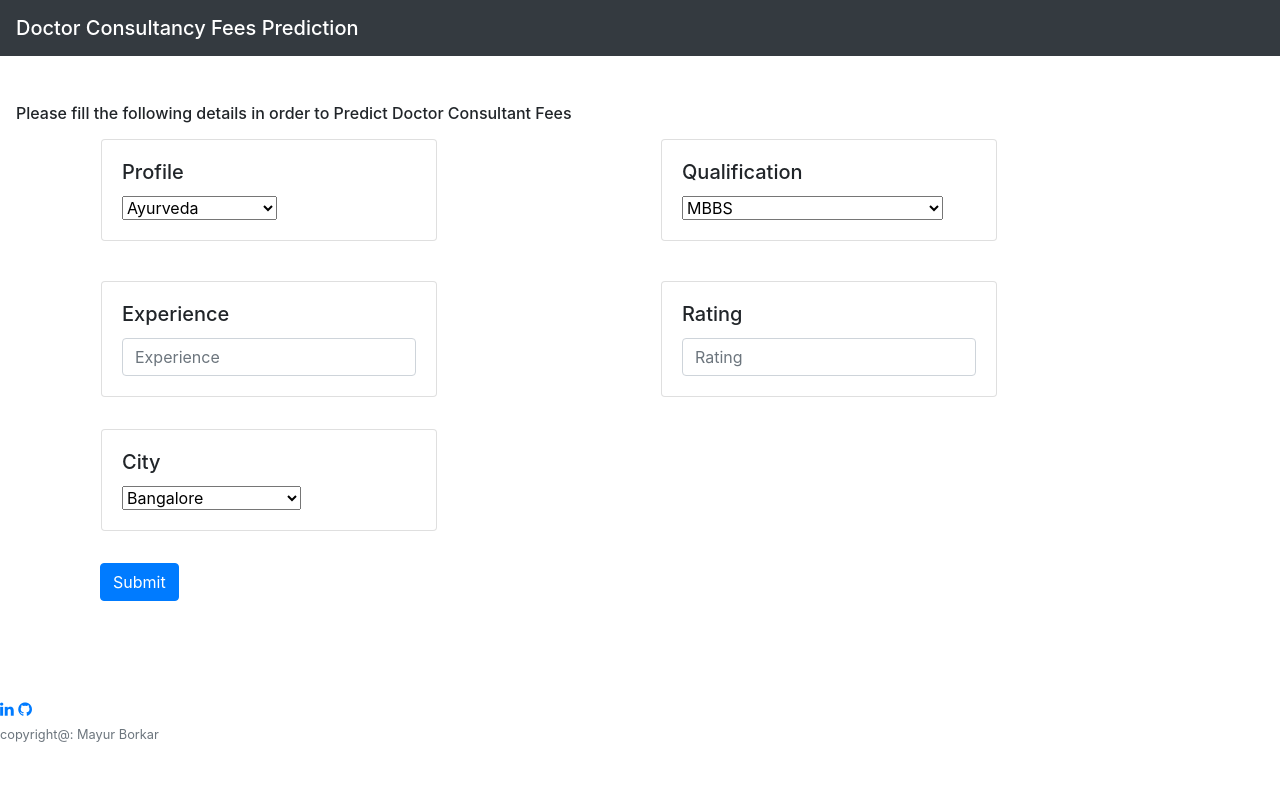
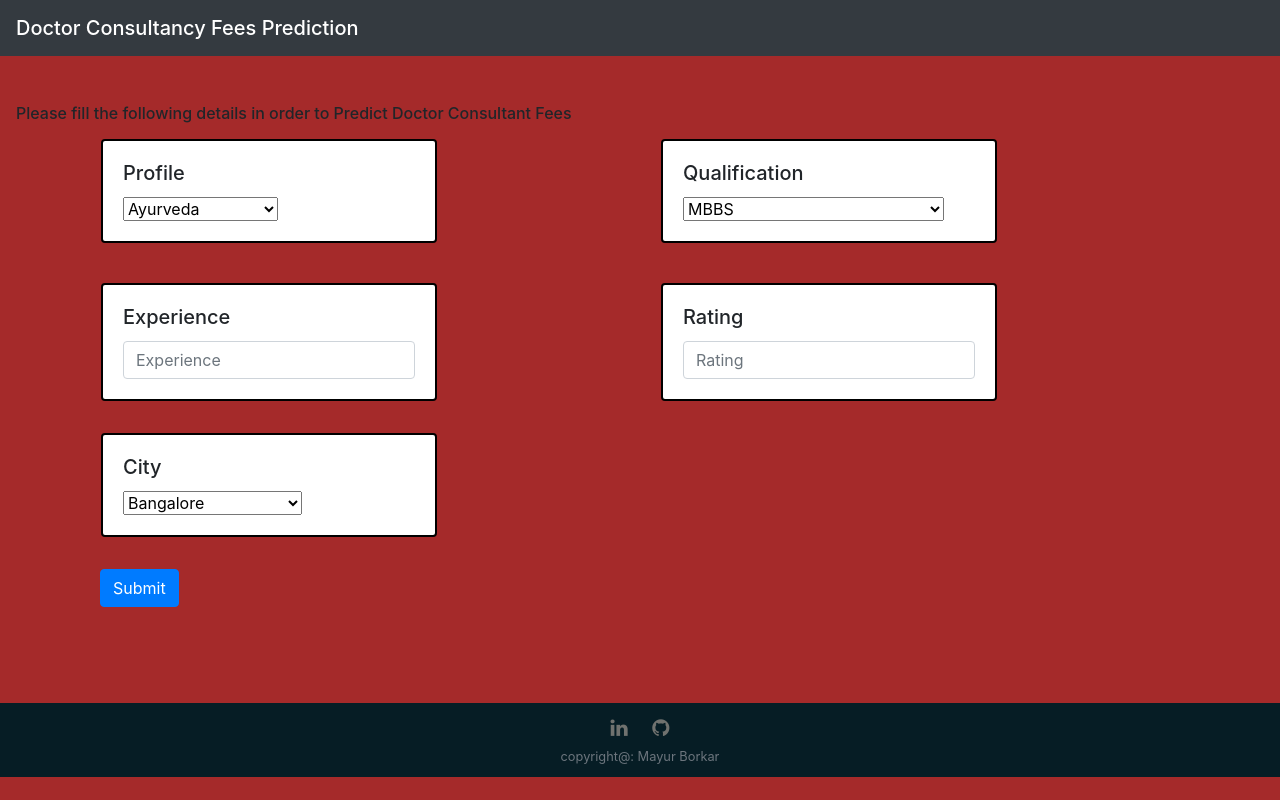
Before and after one commit to mayurborkar/Doctor_Fees_With_DVC, a Flask app: page / in a window 1280 px wide. Run offline with Flask 2, Linux system fonts and the light colour scheme; some libraries are stand-ins or nearby versions.

Commit message:
update webpage

```diff
--- /dev/null
+++ b/webapp/static/css/style.css
@@ -0,0 +1,33 @@
+body {
+    background-color: brown;
+
+}
+
+.card {
+    border: 2px solid black;
+}
+
+a {
+    color: #f1f9f9;
+}
+
+a:hover {
+    color: #f0f0f0;
+  }
+
+  footer {
+    background: #061D25;
+    padding: 10px 0;
+    text-align: center;
+  }
+  footer a {
+    color: #70726F;
+    font-size: 20px;
+    padding: 10px;
+    transition: all .5s ease;
+  }
+
+
+  footer a:hover {
+    color: white;
+  }
--- a/webapp/templates/home.html
+++ b/webapp/templates/home.html
@@ -13,7 +13,7 @@
     <link href="https://maxcdn.bootstrapcdn.com/font-awesome/4.4.0/css/font-awesome.min.css" rel="stylesheet" />
 
     <!-- Custom styles for this template -->
-    <link href="{{ url_for('static', filename='style.css') }}" rel="stylesheet">
+    <link rel="stylesheet" href="{{ url_for('static', filename='css/style.css') }}">
 
     <title>Home</title>
 </head>
```
